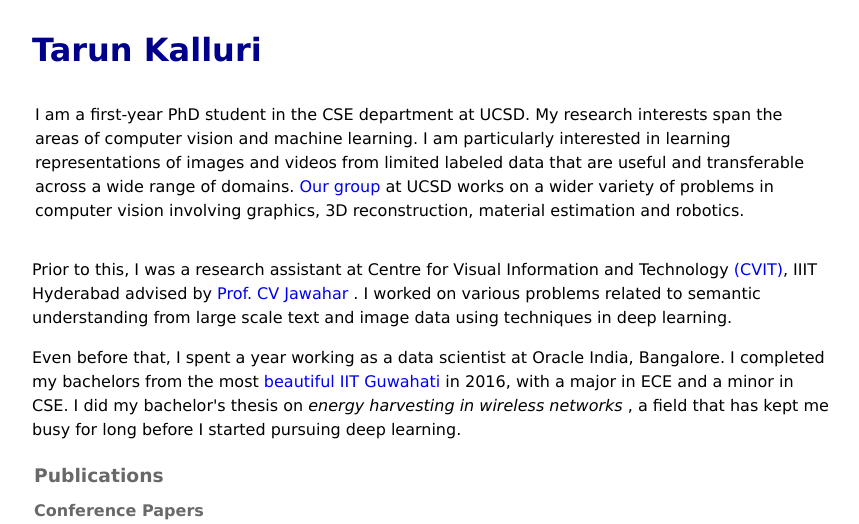
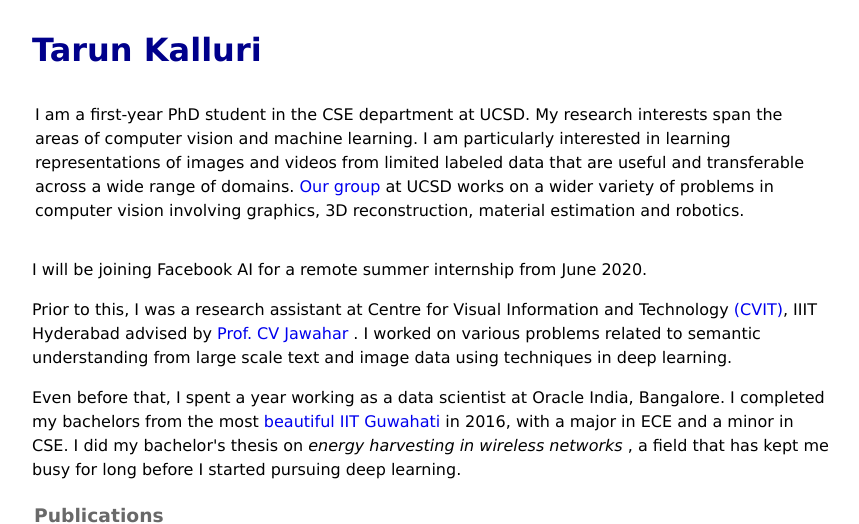
Before and after one commit to tarun005/tarun005.github.io, a Jekyll site: the page index.html, which Jekyll copies as it is, in a window 1280 px wide and 900 px high, cut to the strip 0-524 px from the top of the window. Shown: the whole strip, without its empty margins (208-1067 px from the left). Built offline with Jekyll 4.4.1, drawn with Linux system fonts in a browser that asks for light colours.

Commit message:
added CV

```diff
--- a/index.html
+++ b/index.html
@@ -38,6 +38,9 @@
 </tr>
 </table>
 
+<p>
+	I will be joining Facebook AI for a remote summer internship from June 2020.
+ </p>
 
 
 <p> Prior to this, I was a research assistant at Centre for Visual Information and Technology <a href="https://cvit.iiit.ac.in/" target="_blank">(CVIT)</a>, IIIT Hyderabad advised by <a href="https://faculty.iiit.ac.in/~jawahar/index.html"> Prof. CV Jawahar </a> . I worked on various problems related to semantic understanding from large scale text and image data using techniques in deep learning.</p>
```
Also changed, not shown: 3 other files.
